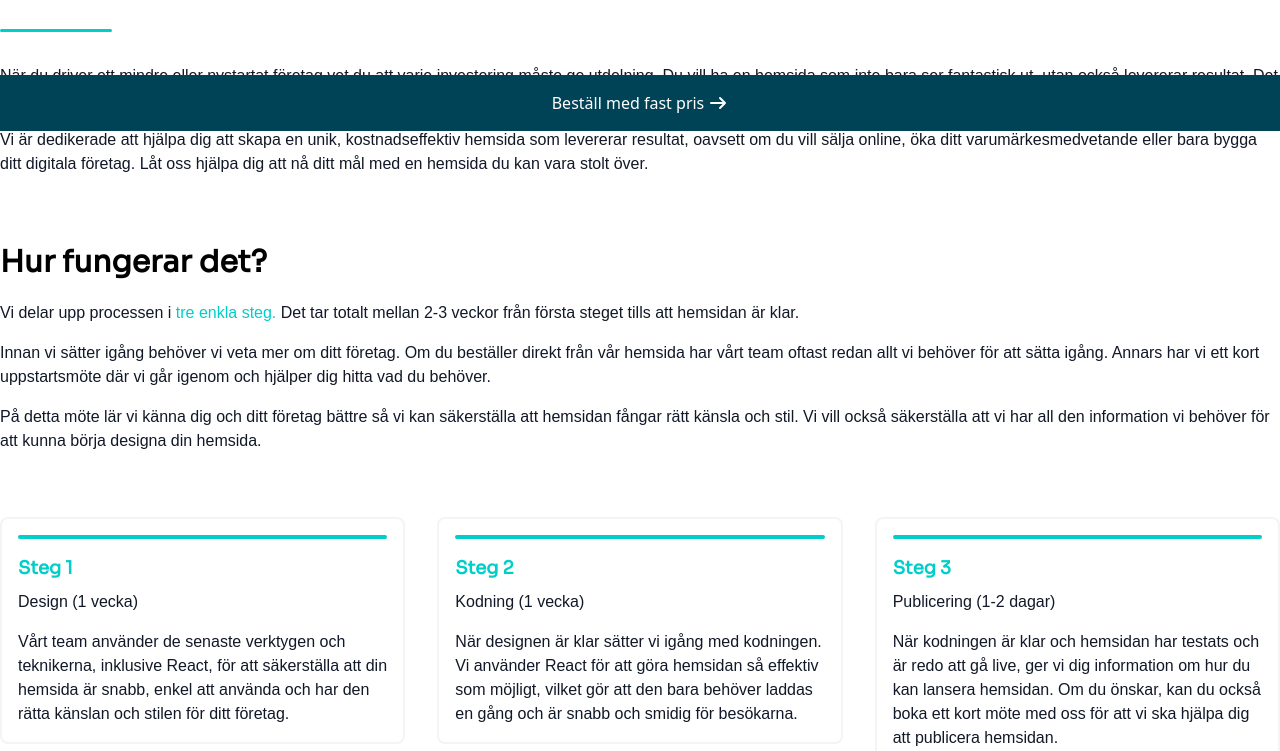
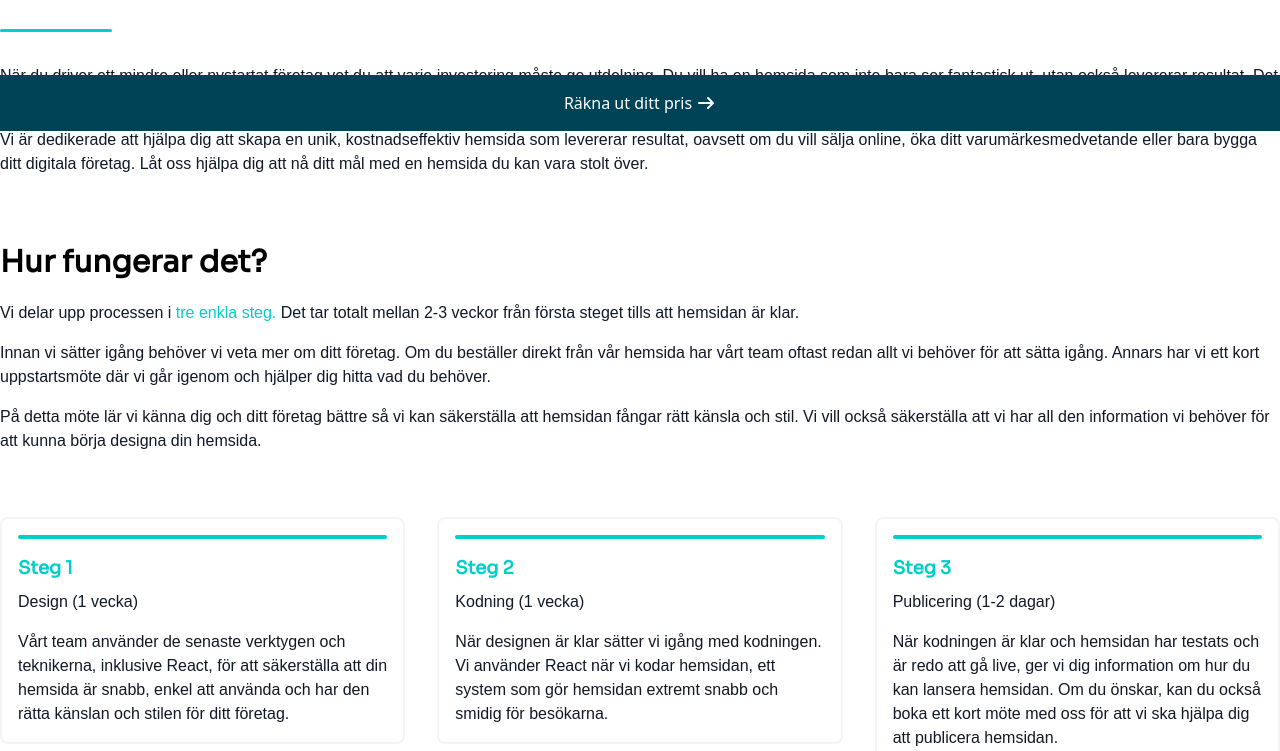
Before and after one commit to vkrusen/unikkod, a Gatsby site: page /services/website in a window 1280 px wide. Shown: the part 669-1420 px from the top of the page. Built offline with nearby package versions, Linux system fonts and the light colour scheme; Gatsby itself is replaced by a stand-in of ours.

Commit message:
Update website.jsx

```diff
--- a/src/pages/services/website.jsx
+++ b/src/pages/services/website.jsx
@@ -64,9 +64,8 @@ export default function Website() {
           <StepCard step={2} title="Kodning (1 vecka)" current>
             <p>
               När designen är klar sätter vi igång med kodningen. Vi använder
-              React för att göra hemsidan så effektiv som möjligt, vilket gör
-              att den bara behöver laddas en gång och är snabb och smidig för
-              besökarna.
+              React när vi kodar hemsidan, ett system som gör hemsidan extremt
+              snabb och smidig för besökarna.
             </p>
           </StepCard>
           <StepCard step={3} title="Publicering (1-2 dagar)" animate>
@@ -100,7 +99,7 @@ export default function Website() {
         <p>
           Vi förstår att många kunder vill ha möjligheten att själva hantera och
           uppdatera sin hemsida efter lansering.{" "}
-          <span>Hos oss är det du som väljer</span> ilket Content Management
+          <span>Hos oss är det du som väljer</span> vilket Content Management
           Systems (CMS) du vill att vi ska använda.
         </p>
         <p>
@@ -182,7 +181,7 @@ export default function Website() {
         </Button>
       </Card>
       <StickyCallToAction
-        title="Beställ med fast pris"
+        title="Räkna ut ditt pris"
         onClick={() => console.log("Clicked")}
         icon={ArrowRightMinor}
       />
```
